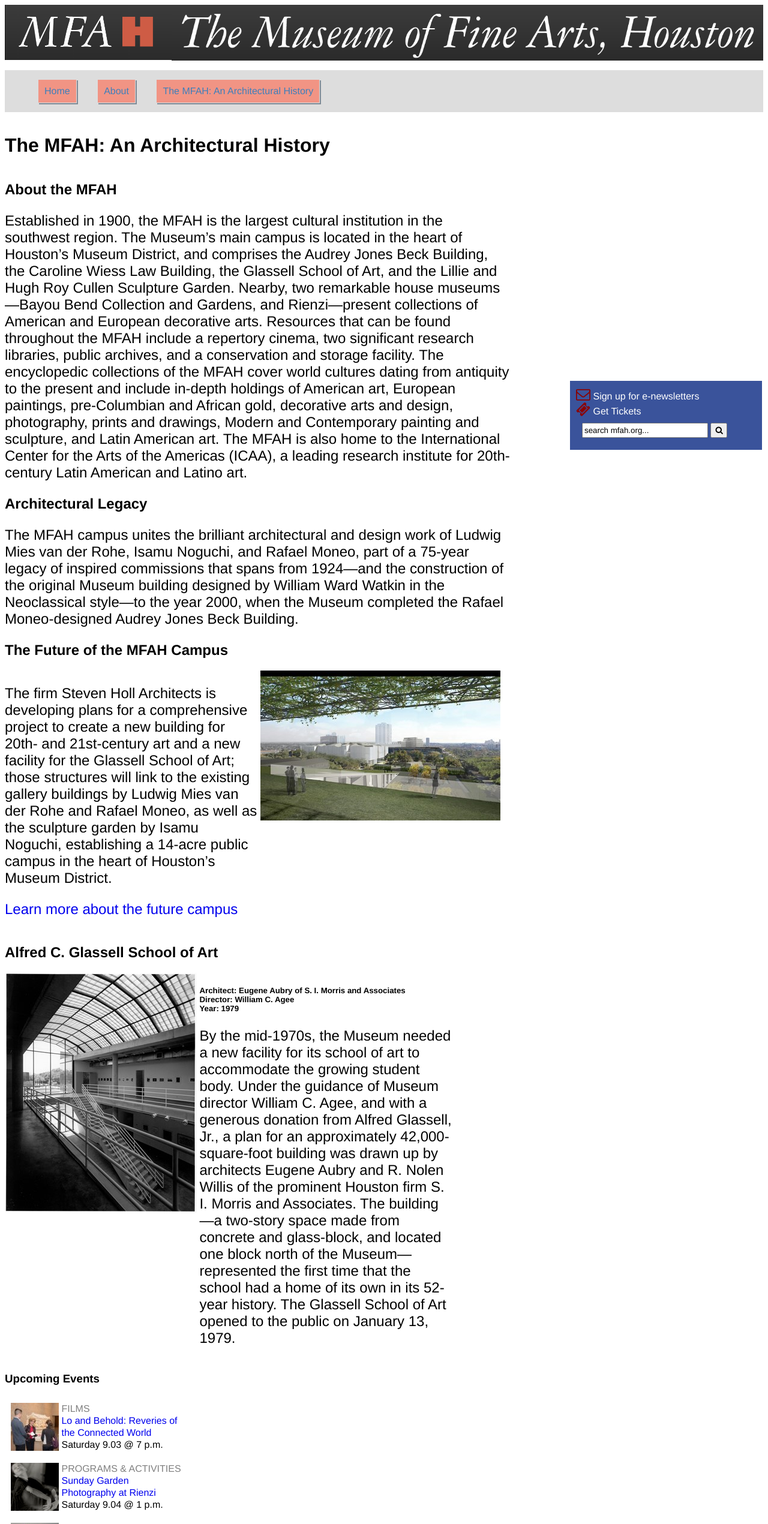
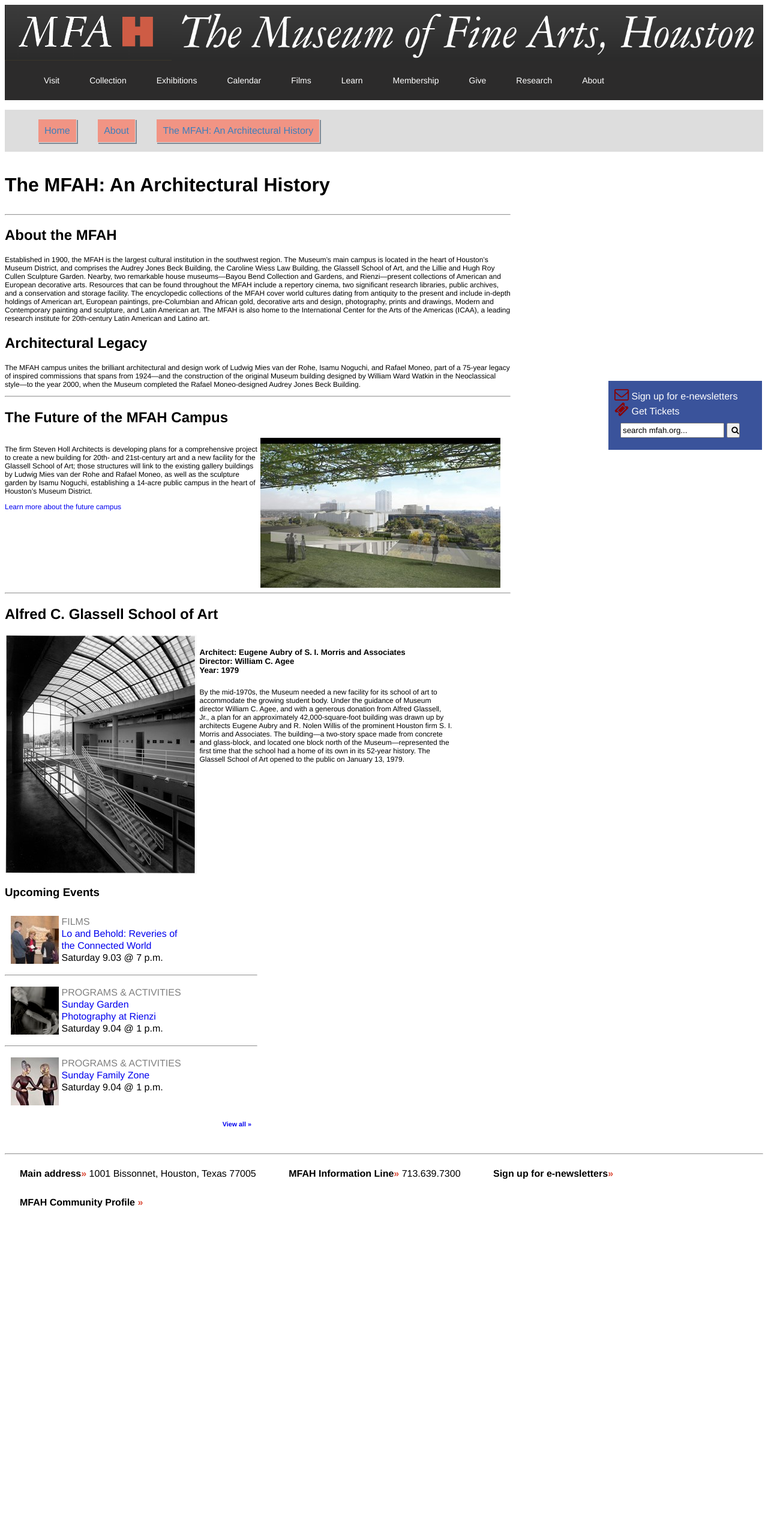
Before and after one commit to nstreetman/assignment-05, a plain HTML site: page index.html in a window 1280 px wide. Shown: the top 2541 px of the page at 60% size. After the commit the page ends 2037 px from the top, so only its background shows below. Drawn offline with Linux system fonts and the light colour scheme.

Commit message:
final for resubmission

```diff
--- a/css/style.css
+++ b/css/styles.css
@@ -1,7 +1,12 @@
 *{
 	box-sizing: border-box;
 }
-
+ .container-body {
+	 	width: 1000px;
+ }
+body {
+		align-content: center;
+}
 * {
   font-family: "Helvetica Neue", "Helvetica", sans-serif;
 }
@@ -30,15 +35,20 @@
 .top-header {
   font-size: 0px;
   display: inline-block;
-  max-width: 100%;
+  width: 100%;
+	background-color: #3A362B;
+	margin: 0px
 }
 
 .logo-image {
   display: inline-block;
   max-width: 22%;
-  margin: 0;
+	max-height:
   padding: 0;
-  font-size: 0;
+}
+
+.Logo img {
+	max-height: 148px;
 }
 
 .label-image {
@@ -52,7 +62,19 @@
 /*******************
 Navigation
 *******************/
+.Nav-black-div {
+  width: 100%;
+	background-color: #2C2B2B;
+	margin: 0px;
+}
+.Nav-black-div li {
+  display: inline-block;
+  color: #fff;
+	font-size: 14px;
+  padding: 10px;
+  margin: 15px;
 
+}
 .Nav-div {
   background-color: #ddd;
   width: 100%;
@@ -76,7 +98,7 @@
 }
 
 .column-container-left p {
-  font-size: 1.5em;
+  font-size: 12px;
 }
 
 .column-container-left {
@@ -156,7 +178,7 @@
 }
 
 .fixed-box {
-    width: 25%;
+    width: 20%;
     background-color: #3a539b;
     color: #fff;
     position: fixed;
@@ -170,7 +192,7 @@
 }
 
 .fixed-box input {
-  width: 75%;
+  width: 80%;
   height: 25px;
 }
 
@@ -187,7 +209,10 @@
   color: #db4b38;
 }
 
-.footer li {
+.footer div {
   display: inline-block;
-  margin: 75px;
+	padding: 15px;
+	margin-left: 10px;
+	margin-right: 10px;
+
 }
--- a/index.html
+++ b/index.html
@@ -4,20 +4,35 @@
     <meta charset="utf-8">
     <title>Assignment 5 - Streetman</title>
     <link rel="stylesheet" href="https://maxcdn.bootstrapcdn.com/font-awesome/4.7.0/css/font-awesome.min.css">
-    <link rel="stylesheet" href="./css/style.css">
+    <link rel="stylesheet" href="./css/styles.css">
   </head>
-
   <body>
-  <div id="container-body">
+    <div container-body>
 
                 <div class="top-header">
                         <div class="logo-image">
-              <img src="images/mfah-logo-copy.png" alt="logo">
+                          <img class="Logo" src="images/mfah-logo-copy.png" alt="logo">
                         </div>
                         <div class="label-image">
                           <img src="images/mfah-label.png" alt="label">
                         </div>
+
+                      <div class="Nav-black-div">
+                        <ul>
+                          <li>Visit</li>
+                          <li>Collection</li>
+                          <li>Exhibitions</li>
+                          <li>Calendar</li>
+                          <li>Films</li>
+                          <li>Learn</li>
+                          <li>Membership</li>
+                          <li>Give</li>
+                          <li>Research</li>
+                          <li>About</li>
+                        </ul>
                       </div>
+                </div>
+
 
                 <div class="Nav-div">
                   <ul>
@@ -33,6 +48,7 @@
                                     <div class="column-main-content" id="The-MFAH">
                                       <h1>The MFAH: An Architectural History</h1>
                                     </div>
+                                    <hr/>
                                     <div class="Column-main-content" id="About">
                                       <h2>About the MFAH</h2>
                                       <p>Established in 1900, the MFAH is the largest cultural institution in the southwest region. The Museum’s main campus is located in the heart of Houston’s Museum District, and comprises the Audrey Jones Beck Building, the Caroline Wiess Law Building, the Glassell School of Art, and the Lillie and Hugh Roy Cullen Sculpture Garden. Nearby, two remarkable house museums—Bayou Bend Collection and Gardens, and Rienzi—present collections of American and European decorative arts. Resources that can be found throughout the MFAH include a repertory cinema, two significant research libraries, public archives, and a conservation and storage facility. The encyclopedic collections of the MFAH cover world cultures dating from antiquity to the present and include in-depth holdings of American art, European paintings, pre-Columbian and African gold, decorative arts and design, photography, prints and drawings, Modern and Contemporary painting and sculpture, and Latin American art. The MFAH is also home to the International Center for the Arts of the Americas (ICAA), a leading research institute for 20th-century Latin American and Latino art.</p>
@@ -41,6 +57,7 @@
                                       <h2>Architectural Legacy</h2>
                                       <p>The MFAH campus unites the brilliant architectural and design work of Ludwig Mies van der Rohe, Isamu Noguchi, and Rafael Moneo, part of a 75-year legacy of inspired commissions that spans from 1924—and the construction of the original Museum building designed by William Ward Watkin in the Neoclassical style—to the year 2000, when the Museum completed the Rafael Moneo-designed Audrey Jones Beck Building.</p>
                                     </div>
+                                    <hr/>
                                     <div class="Column-main-content" id="The-future">
                                       <h2>The Future of the MFAH Campus</h2>
                                           <div class="columns-container-info-blocks">
@@ -55,7 +72,7 @@
                                                     <img src="images/mfah-future-campus.jpg" alt="Future Campus">
                                                 </div>
                                           </div>
-                              </div>
+                                          <hr/>
                                     <div class="Column-main-content" id="Glassell">
                                         <h2>Alfred C. Glassell School of Art</h2>
                                             <div class="columns-container-info-blocks">
@@ -71,6 +88,8 @@
                                             </div>
                                     </div>
 
+
+                          </div>
                         </div>
 
                           <div class="column-narrow-right">
@@ -85,7 +104,7 @@
                                                 <p>Saturday 9.03 @ 7 p.m.</p>
                                               </div>
                                     </div>
-
+                                    <hr/>
                                     <div class="columns-container-events">
                                               <div class="event-preview-image">
                                                 <img src="images/mfah-upcoming-event-2.jpg" alt="Reveries of the Connected World">
@@ -97,7 +116,7 @@
                                                 <p>Saturday 9.04 @ 1 p.m.</p>
                                               </div>
                                     </div>
-
+                                    <hr/>
                                     <div class="columns-container-events">
                                               <div class="event-preview-image">
                                                 <img src="images/mfah-upcoming-event-3.jpg" alt="Reveries of the Connected World">
@@ -107,11 +126,9 @@
                                                 <p><a href="http://www.google.com">Sunday Family Zone</a></p>
                                                 <p>Saturday 9.04 @ 1 p.m.</p>
                                               </div>
-                              </div>
-
 
                                     <h6><a href="http://www.google.com">View all &#187</a></h6>
-
+                          </div>
                     </div>
 
                 </div>
@@ -127,15 +144,14 @@
                        </button>
                     </form>
                 </div>
+              <hr/>
                 <div class="footer">
-              <ul>
-                  <li><strong>Main address<span class="guillmet">&#187</span></strong> 1001 Bissonnet, Houston, Texas 77005</li>
-                  <li><strong>MFAH Information Line<span class="guillmet">&#187</span> </strong>713.639.7300</li>
-                  <li><strong>Sign up for e-newsletters<span class="guillmet">&#187</strong></span></li>
-                  <li><strong>MFAH Community Profile <span class="guillmet">&#187</span></strong></li>
-              </ul>
+                        <div><strong>Main address<span class="guillmet">&#187</span></strong> 1001 Bissonnet, Houston, Texas 77005</div>
+                        <div><strong>MFAH Information Line<span class="guillmet">&#187</span> </strong>713.639.7300</div>
+                        <div><strong>Sign up for e-newsletters<span class="guillmet">&#187</strong></span></div>
+                        <div><strong>MFAH Community Profile <span class="guillmet">&#187</span></strong></div>
                 </div>
     </div>
+  </body>
 
-  </body>
 </html>
```
Lines whose indentation alone changed are shown as unchanged.
